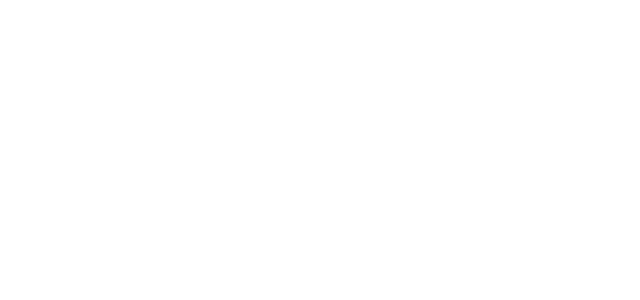
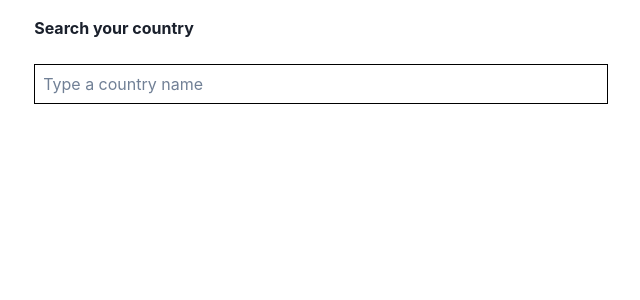
Before and after one commit to SpectralChipmunk/Cypress-React-Testing, a React (Vite) app in the folder frontend/: page /autocomplete in a window 1280 px wide. Before the commit this address had no page. Shown: the top 300 px of the page, without its empty margins (319-959 px from the left). Built offline with nearby package versions, Linux system fonts and the light colour scheme.

Commit message:
added a autocomplete component for unit testing

```diff
--- a/frontend/src/App.jsx
+++ b/frontend/src/App.jsx
@@ -1,6 +1,7 @@
 import { ChakraProvider } from '@chakra-ui/react';
 import { Routes, Route } from "react-router-dom"
 import Homepage from '../src/pages/homepage';
+import Searching from '../src/pages/searching';
 import Cart from '../src/pages/cart';
 
 function MyApp() {
@@ -9,6 +10,7 @@
       <Routes>
         <Route path="/" element={<Homepage />} />
         <Route path="/cart" element={<Cart />} />
+        <Route path="/autocomplete" element={<Searching />} />
       </Routes>
     </ChakraProvider>
   )
--- /dev/null
+++ b/frontend/src/components/autocomplete.jsx
@@ -0,0 +1,89 @@
+// https://w3collective.com/react-autocomplete-search/ test purpose
+import { useState } from 'react';
+
+export default function Autocomplete({ countries: data }) {
+	const [suggestions, setSuggestions] = useState([]);
+	const [suggestionIndex, setSuggestionIndex] = useState(0);
+	const [suggestionsActive, setSuggestionsActive] = useState(false);
+	const [value, setValue] = useState("");
+
+	const handleChange = (e) => {
+		const query = e.target.value.toLowerCase();
+		setValue(query);
+		if (query.length > 1) {
+			const filterSuggestions = data.filter(
+				(name) =>
+					name.toLowerCase().indexOf(query) > -1
+			);
+			setSuggestions(filterSuggestions);
+			setSuggestionsActive(true);
+		} else {
+			setSuggestionsActive(false);
+		}
+	};
+
+	const handleClick = (e) => {
+		setSuggestions([]);
+		setValue(e.target.innerText);
+		setSuggestionsActive(false);
+	};
+
+	const handleKeyDown = (e) => {
+		// UP ARROW
+		if (e.keyCode === 38) {
+			if (suggestionIndex === 0) {
+				return;
+			}
+			setSuggestionIndex(suggestionIndex - 1);
+		}
+		// DOWN ARROW
+		else if (e.keyCode === 40) {
+			if (suggestionIndex - 1 === suggestions.length) {
+				return;
+			}
+			setSuggestionIndex(suggestionIndex + 1);
+		}
+		// ENTER
+		else if (e.keyCode === 13) {
+			setValue(suggestions[suggestionIndex]);
+			setSuggestionIndex(0);
+			setSuggestionsActive(false);
+		}
+	};
+
+	const Suggestions = () => {
+		return (
+			<ul className="suggestions">
+				{suggestions.map((suggestion, index) => {
+					return (
+						<li
+							className={index === suggestionIndex ? "active" : ""}
+							key={index}
+							onClick={handleClick}
+						>
+							{suggestion}
+						</li>
+					);
+				})}
+			</ul>
+		);
+	};
+
+	return (
+		<>
+			<div className="autocomplete-field">
+			<h3><strong>Search your country</strong></h3>
+				<input
+					type="text"
+					value={value}
+					onChange={handleChange}
+					onKeyDown={handleKeyDown}
+					style={{ border: '1px solid #000' }}
+					placeholder="Type a country name"
+				/>
+				{suggestionsActive && <Suggestions />}
+			</div>
+		</>
+	);
+
+};
--- /dev/null
+++ b/frontend/src/data/countries.json
@@ -0,0 +1,251 @@
+[
+  "Afghanistan",
+  "Albania",
+  "Algeria",
+  "American Samoa",
+  "Andorra",
+  "Angola",
+  "Anguilla",
+  "Antarctica",
+  "Antigua and Barbuda",
+  "Argentina",
+  "Armenia",
+  "Aruba",
+  "Australia",
+  "Austria",
+  "Azerbaijan",
+  "Bahamas (the)",
+  "Bahrain",
+  "Bangladesh",
+  "Barbados",
+  "Belarus",
+  "Belgium",
+  "Belize",
+  "Benin",
+  "Bermuda",
+  "Bhutan",
+  "Bolivia (Plurinational State of)",
+  "Bonaire, Sint Eustatius and Saba",
+  "Bosnia and Herzegovina",
+  "Botswana",
+  "Bouvet Island",
+  "Brazil",
+  "British Indian Ocean Territory (the)",
+  "Brunei Darussalam",
+  "Bulgaria",
+  "Burkina Faso",
+  "Burundi",
+  "Cabo Verde",
+  "Cambodia",
+  "Cameroon",
+  "Canada",
+  "Cayman Islands (the)",
+  "Central African Republic (the)",
+  "Chad",
+  "Chile",
+  "China",
+  "Christmas Island",
+  "Cocos (Keeling) Islands (the)",
+  "Colombia",
+  "Comoros (the)",
+  "Congo (the Democratic Republic of the)",
+  "Congo (the)",
+  "Cook Islands (the)",
+  "Costa Rica",
+  "Croatia",
+  "Cuba",
+  "Curaçao",
+  "Cyprus",
+  "Czechia",
+  "Côte d'Ivoire",
+  "Denmark",
+  "Djibouti",
+  "Dominica",
+  "Dominican Republic (the)",
+  "Ecuador",
+  "Egypt",
+  "El Salvador",
+  "Equatorial Guinea",
+  "Eritrea",
+  "Estonia",
+  "Eswatini",
+  "Ethiopia",
+  "Falkland Islands (the) [Malvinas]",
+  "Faroe Islands (the)",
+  "Fiji",
+  "Finland",
+  "France",
+  "French Guiana",
+  "French Polynesia",
+  "French Southern Territories (the)",
+  "Gabon",
+  "Gambia (the)",
+  "Georgia",
+  "Germany",
+  "Ghana",
+  "Gibraltar",
+  "Greece",
+  "Greenland",
+  "Grenada",
+  "Guadeloupe",
+  "Guam",
+  "Guatemala",
+  "Guernsey",
+  "Guinea",
+  "Guinea-Bissau",
+  "Guyana",
+  "Haiti",
+  "Heard Island and McDonald Islands",
+  "Holy See (the)",
+  "Honduras",
+  "Hong Kong",
+  "Hungary",
+  "Iceland",
+  "India",
+  "Indonesia",
+  "Iran (Islamic Republic of)",
+  "Iraq",
+  "Ireland",
+  "Isle of Man",
+  "Israel",
+  "Italy",
+  "Jamaica",
+  "Japan",
+  "Jersey",
+  "Jordan",
+  "Kazakhstan",
+  "Kenya",
+  "Kiribati",
+  "Korea (the Democratic People's Republic of)",
+  "Korea (the Republic of)",
+  "Kuwait",
+  "Kyrgyzstan",
+  "Lao People's Democratic Republic (the)",
+  "Latvia",
+  "Lebanon",
+  "Lesotho",
+  "Liberia",
+  "Libya",
+  "Liechtenstein",
+  "Lithuania",
+  "Luxembourg",
+  "Macao",
+  "Madagascar",
+  "Malawi",
+  "Malaysia",
+  "Maldives",
+  "Mali",
+  "Malta",
+  "Marshall Islands (the)",
+  "Martinique",
+  "Mauritania",
+  "Mauritius",
+  "Mayotte",
+  "Mexico",
+  "Micronesia (Federated States of)",
+  "Moldova (the Republic of)",
+  "Monaco",
+  "Mongolia",
+  "Montenegro",
+  "Montserrat",
+  "Morocco",
+  "Mozambique",
+  "Myanmar",
+  "Namibia",
+  "Nauru",
+  "Nepal",
+  "Netherlands (the)",
+  "New Caledonia",
+  "New Zealand",
+  "Nicaragua",
+  "Niger (the)",
+  "Nigeria",
+  "Niue",
+  "Norfolk Island",
+  "Northern Mariana Islands (the)",
+  "Norway",
+  "Oman",
+  "Pakistan",
+  "Palau",
+  "Palestine, State of",
+  "Panama",
+  "Papua New Guinea",
+  "Paraguay",
+  "Peru",
+  "Philippines (the)",
+  "Pitcairn",
+  "Poland",
+  "Portugal",
+  "Puerto Rico",
+  "Qatar",
+  "Republic of North Macedonia",
+  "Romania",
+  "Russian Federation (the)",
+  "Rwanda",
+  "Réunion",
+  "Saint Barthélemy",
+  "Saint Helena, Ascension and Tristan da Cunha",
+  "Saint Kitts and Nevis",
+  "Saint Lucia",
+  "Saint Martin (French part)",
+  "Saint Pierre and Miquelon",
+  "Saint Vincent and the Grenadines",
+  "Samoa",
+  "San Marino",
+  "Sao Tome and Principe",
+  "Saudi Arabia",
+  "Senegal",
+  "Serbia",
+  "Seychelles",
+  "Sierra Leone",
+  "Singapore",
+  "Sint Maarten (Dutch part)",
+  "Slovakia",
+  "Slovenia",
+  "Solomon Islands",
+  "Somalia",
+  "South Africa",
+  "South Georgia and the South Sandwich Islands",
+  "South Sudan",
+  "Spain",
+  "Sri Lanka",
+  "Sudan (the)",
+  "Suriname",
+  "Svalbard and Jan Mayen",
+  "Sweden",
+  "Switzerland",
+  "Syrian Arab Republic",
+  "Taiwan (Province of China)",
+  "Tajikistan",
+  "Tanzania, United Republic of",
+  "Thailand",
+  "Timor-Leste",
+  "Togo",
+  "Tokelau",
+  "Tonga",
+  "Trinidad and Tobago",
+  "Tunisia",
+  "Turkey",
+  "Turkmenistan",
+  "Turks and Caicos Islands (the)",
+  "Tuvalu",
+  "Uganda",
+  "Ukraine",
+  "United Arab Emirates (the)",
+  "United Kingdom of Great Britain and Northern Ireland (the)",
+  "United States Minor Outlying Islands (the)",
+  "United States of America (the)",
+  "Uruguay",
+  "Uzbekistan",
+  "Vanuatu",
+  "Venezuela (Bolivarian Republic of)",
+  "Viet Nam",
+  "Virgin Islands (British)",
+  "Virgin Islands (U.S.)",
+  "Wallis and Futuna",
+  "Western Sahara",
+  "Yemen",
+  "Zambia",
+  "Zimbabwe",
+  "Åland Islands"
+]
--- a/frontend/src/index.css
+++ b/frontend/src/index.css
@@ -7,3 +7,19 @@
 li {
   list-style: none;
 }
+
+li.active {
+  background-color: green;
+  color: #ffffff;
+}
+
+.autocomplete-field input[type="text"] {
+  width: 100%;
+  margin: 1.5rem 0rem 0rem 0rem;
+  height: 40px;
+  padding: 0.5rem;
+}
+
+.autocomplete-field h3{
+  margin: 1rem 0rem 0rem 0rem;
+}
--- /dev/null
+++ b/frontend/src/pages/searching.jsx
@@ -0,0 +1,14 @@
+import PageWrapper from './wrapper';
+import Autocomplete from '../components/autocomplete';
+import countries from '../data/countries';
+import { Container } from '@chakra-ui/react';
+
+const SearchingPage = () => {
+	return (
+		<Container>
+			<Autocomplete countries={countries} />
+		</Container>
+	);
+};
+
+export default SearchingPage;
```
